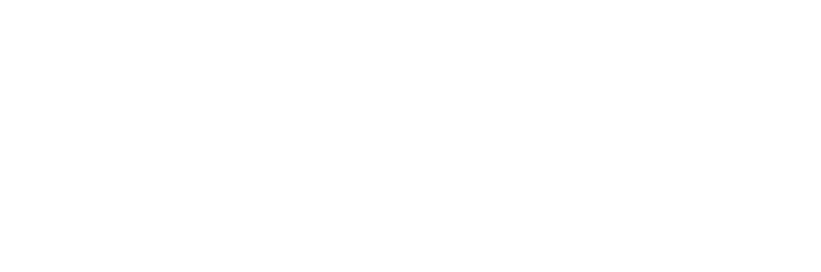
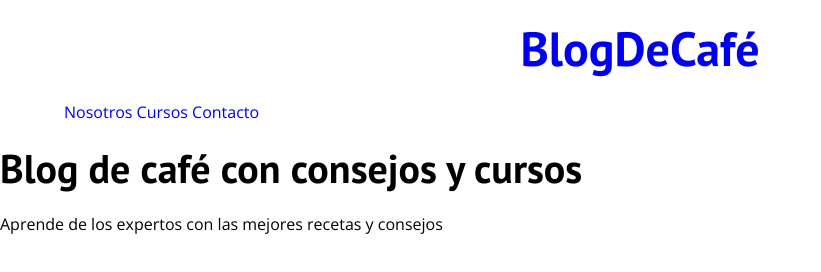
Before and after one commit to ecoto-freelancedev/blog_de_cafe, a plain HTML site: page index.html in a window 1280 px wide. Shown: the whole page, without its empty margins (0-821 px from the left). Drawn offline with nearby package versions, Linux system fonts and the light colour scheme.

Commit message:
header was created

```diff
--- a/index.html
+++ b/index.html
@@ -12,6 +12,26 @@
 </head>
 
 <body>
+    <header class="header">
+        <div class="contenedor">
+            <div class="barra">
+                <a class="logo" href="index.html">
+                    <h1 class="logo__nombre no-margin centrar-texto">Blog<span class="logo__bold">DeCafé</span></h1>
+                </a>
+
+                <nav class="navegacion">
+                    <a href="nosotros.html" class="navegacion__enlace">Nosotros</a>
+                    <a href="cursos.html" class="navegacion__enlace">Cursos</a>
+                    <a href="contacto.html" class="navegacion__enlace">Contacto</a>
+                </nav>
+            </div>
+        </div>
+
+        <div class="header__texto">
+            <h2 class="no-margin">Blog de café con consejos y cursos</h2>
+            <p class="no-margin">Aprende de los expertos con las mejores recetas y consejos</p>
+        </div>
+    </header>
 
 </body>
 
```
